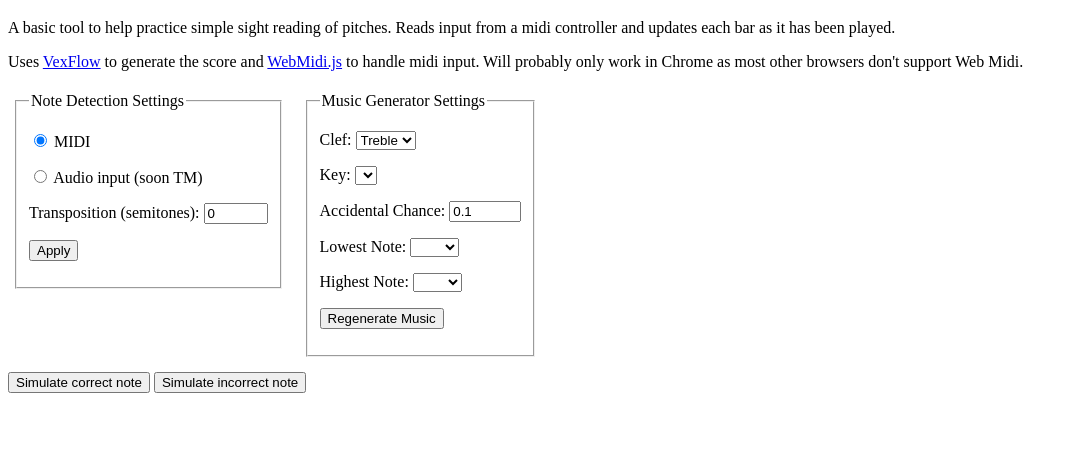
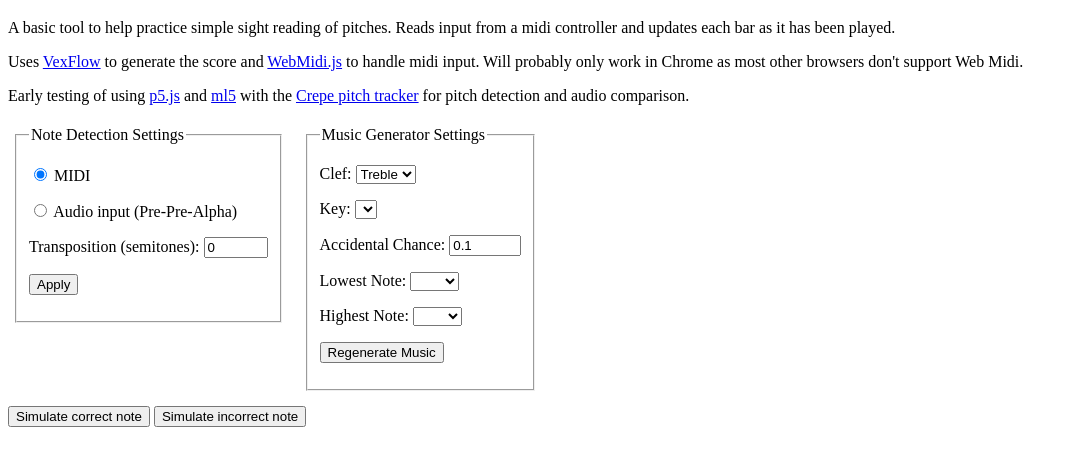
Before and after one commit to DavidCEllis/SightreadingPractice, a website built with webpack: page src/index.html in a window 1280 px wide. Shown: the part 61-526 px from the top of the page, without its empty margins (0-1078 px from the left). Built offline with nearby package versions, Linux system fonts and the light colour scheme.

Commit message:
updates and fixes

```diff
--- a/package.json
+++ b/package.json
@@ -16,9 +16,12 @@
     "@babel/core": "^7.4.4",
     "@babel/preset-env": "^7.4.4",
     "babel-loader": "^8.0.5",
+    "babel-runtime": "^6.26.0",
     "css-loader": "^2.1.1",
+    "dynamic-cdn-webpack-plugin": "^4.0.0",
     "html-webpack-plugin": "^3.2.0",
     "jsdoc": "^3.6.1",
+    "module-to-cdn": "^3.1.2",
     "style-loader": "^0.23.1",
     "webpack": "^4.31.0",
     "webpack-cli": "^3.3.2"
--- a/src/index.html
+++ b/src/index.html
@@ -14,6 +14,10 @@
             Uses <a href='http://www.vexflow.com/'>VexFlow</a> to generate the score and <a href='https://github.com/djipco/webmidi'>WebMidi.js</a> to handle midi input.
             Will probably only work in Chrome as most other browsers don't support Web Midi.
         </p>
+        <p>
+            Early testing of using <a href='http://p5js.org/'>p5.js</a> and <a href='https://ml5js.org/'>ml5</a>
+            with the <a href='https://github.com/marl/crepe'>Crepe pitch tracker</a> for pitch detection and audio comparison.
+        </p>
         <div class='flex-container'>
             <form id='srt-notedetect'>
                 <fieldset>
@@ -24,7 +28,7 @@
                     </p>
                     <p>
                         <input type='radio' name='input-mode' id='srt-input-audio' value='audio'>
-                        <label for='srt-input-audio'>Audio input (soon TM)</label>
+                        <label for='srt-input-audio'>Audio input (Pre-Pre-Alpha)</label>
                     </p>
                     <p>
                         <label for='srt-transposition'>Transposition (semitones):</label>
--- a/webpack.config.js
+++ b/webpack.config.js
@@ -1,5 +1,7 @@
+const extendedModuleToCdn = require('./src/util.es6').extendedModuleToCdn
 const path = require('path')
 const HtmlWebpackPlugin = require('html-webpack-plugin')
+const DynamicCdnWebpackPlugin = require('dynamic-cdn-webpack-plugin')
 
 module.exports = {
   entry: './src/index.js',
@@ -27,7 +29,8 @@ module.exports = {
       filename: 'index.html',
       template: 'src/index.html',
       inject: 'body'
-    })
+    }),
+    new DynamicCdnWebpackPlugin({ resolver: extendedModuleToCdn })
   ],
   mode: 'production',
   output: {
```
Also changed, not shown: README.md, 3 other files.
